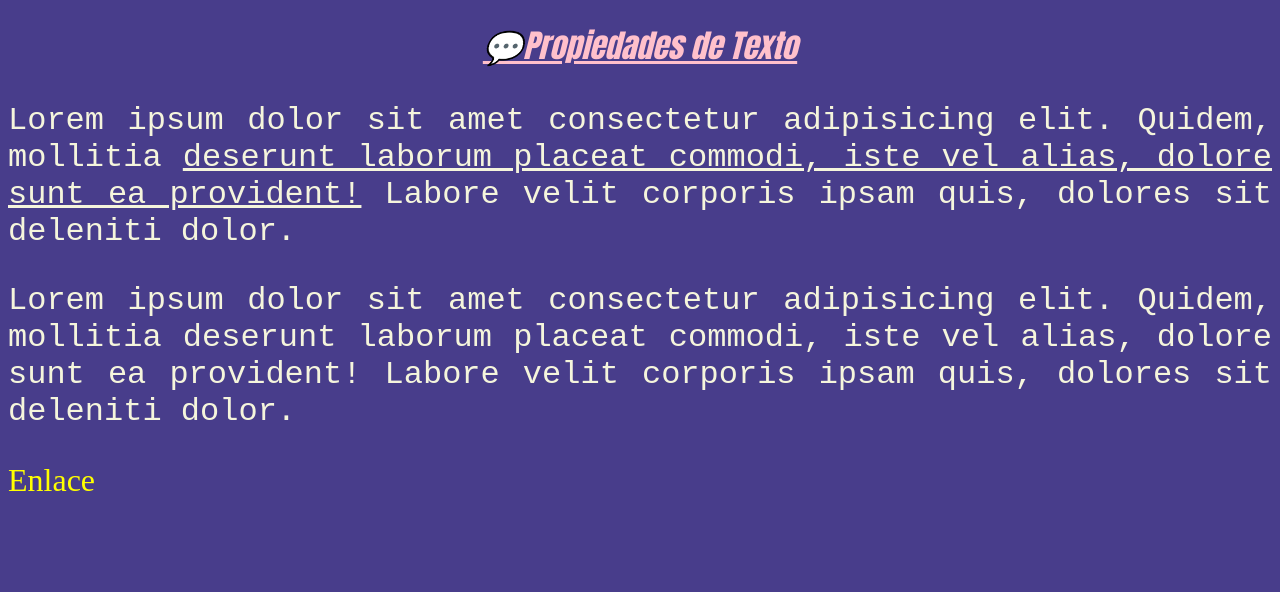
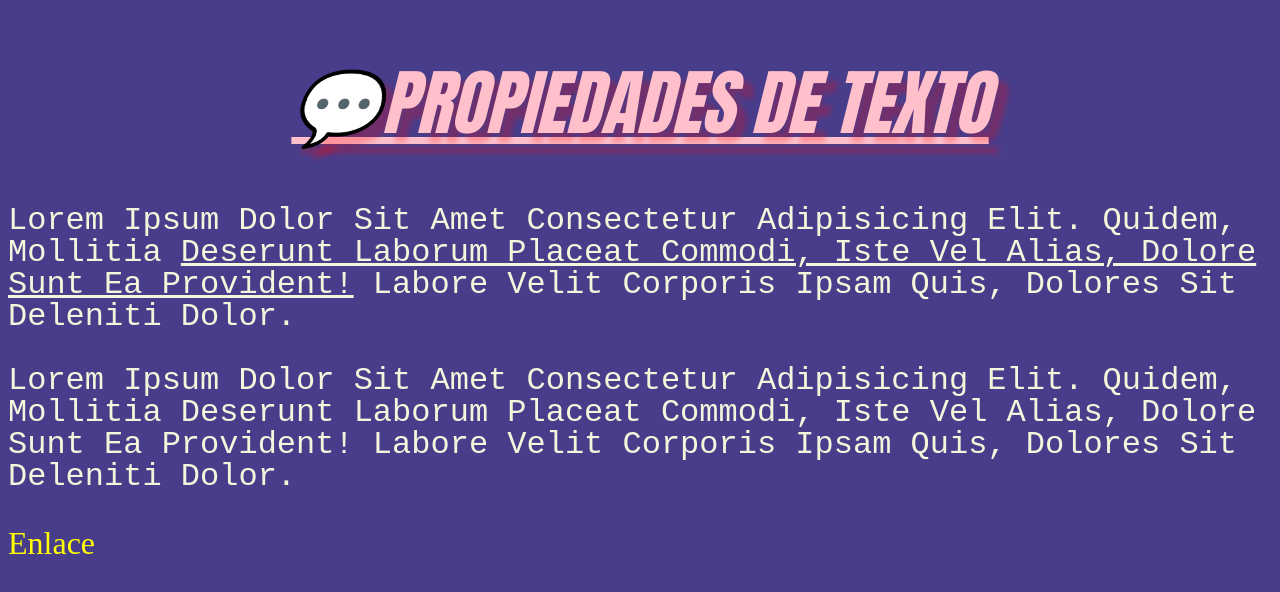
Before and after one commit to yatziel/CSS, a plain HTML site: page 08-Propiedades-Texto/index.html in a window 1280 px wide. Drawn offline with Linux system fonts and the light colour scheme.

Commit message:
"Terminamos propiedades de texto"

```diff
--- a/08-Propiedades-Texto/style.css
+++ b/08-Propiedades-Texto/style.css
@@ -21,28 +21,74 @@ body {
   text-aling: -> Define la alineación del texto. Recibe los valores left, rigth, center, justify, start y end.
 
   text-decoration -> Añede una línea transversal al texto. Recibe los valores: none, underline, overline, line-through
+
+  text-transform -> Controla la capitalización del texto. Recibe los valores: uppercase, lowercase y capitalize.
+
+  line-height -> Espacio entre las líneas de texto. Recibe valores en px, %, em y rem, un valor sin unidad será relativo al tamaño de la fuente.
+
+  letter-spacing -> Espacio entre letras. Recibe valores en px, em y rem y el valor normal
+
+  word-spacing -> Espacio entre palabras. Recibe valores en px, em y rem y el valor normal
+
+  text-shadow -> Sombra del texto. Recibe los valores en el siguiente orden: offset-x offset-y blur color
+
+    10px 10px 10px red -> Derecha y Abajo
+
+    -10px -10px 10px blue -> Izquierda y Arriba
+
 */
 
 h1 {
   color: pink; /* Keywords */
+
   font-family: Impact, Helvetica;
-  font-size: 96px;
   font-size: 100%; /* 16px = 100%*/
   font-size: xx-large;
+  font-size: 72px;
   font-style: oblique;
+
   text-align: center;
   text-decoration: underline;
+  text-transform: lowercase;
+  text-transform: uppercase;
+
+  letter-spacing: 20px;
+  letter-spacing: 1rem;
+  letter-spacing: 2em;
+  letter-spacing: -10px;
+  letter-spacing: normal;
+
+  text-shadow: 10px 10px 5px rgba(255, 0, 0, 0.231);
 }
 
 p {
   color:beige; /* Keywords */
+
   font-family: 'Courier New', Tahoma;
   font-size: 24px;
   font-size: 100%;
   font-size: xx-large;
   font-style: left;
+
   text-align: justify;
+  text-align: left;
+
   text-decoration: none;
+
+  text-transform: uppercase;
+  text-transform: lowercase;
+  text-transform: capitalize;
+
+  line-height: 24px;
+  line-height: 150%;
+  line-height: 4;
+  line-height: 1rem;
+  line-height: 1em;
+
+  word-spacing: 60px;
+  word-spacing: 2rem;
+  word-spacing: 5em;
+  word-spacing: normal;
 }
 
 .important {
```
Also changed, not shown: 1 other file.
